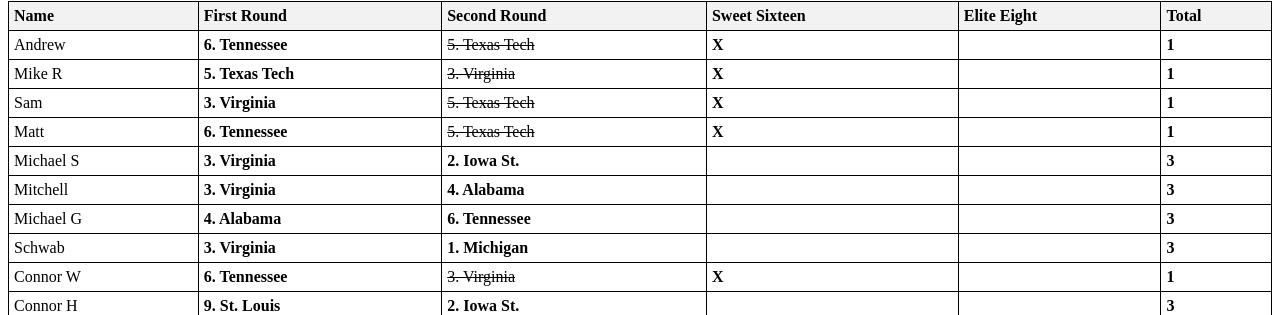
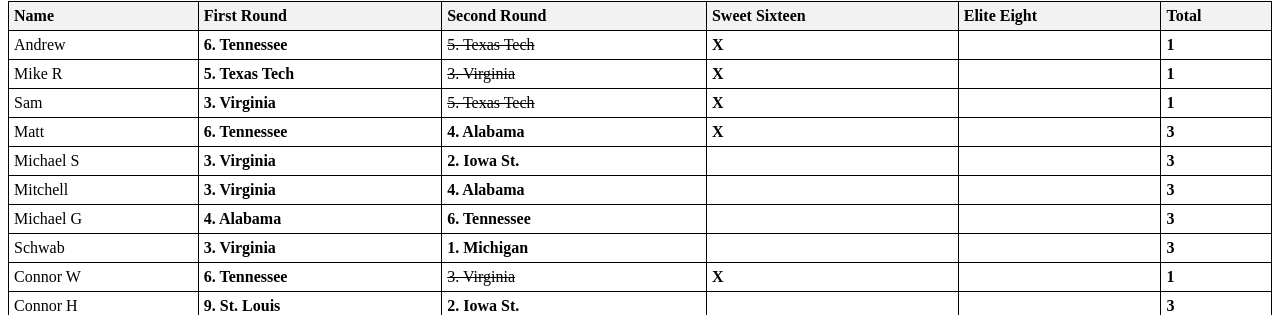
Before and after one commit to aredston19/aredston19.Github.io, a Jekyll site: the page MM_26.html, which Jekyll copies as it is, in a window 1280 px wide and 900 px high, scrolled down 577 px. Shown: the part 137-452 px from the top of the window. Built offline with Jekyll 4.4.1, drawn with Linux system fonts in a browser that asks for light colours.

Commit message:
Add files via upload

```diff
--- a/MM_26.html
+++ b/MM_26.html
@@ -228,10 +228,10 @@
 <tr>
             <td>Matt</td>
             <td><b>6. Tennessee</b></td>
-            <td><s>5. Texas Tech</s></td>
+            <td><b>4. Alabama</b></td>
 		<td><b>X</b></td>
 		<td></td>
-		<td><b>1</b></td>
+		<td><b>3</b></td>
 
         </tr>
 <tr>
```
Also changed, not shown: other parts of MM_26.html (+2 -2 lines).
